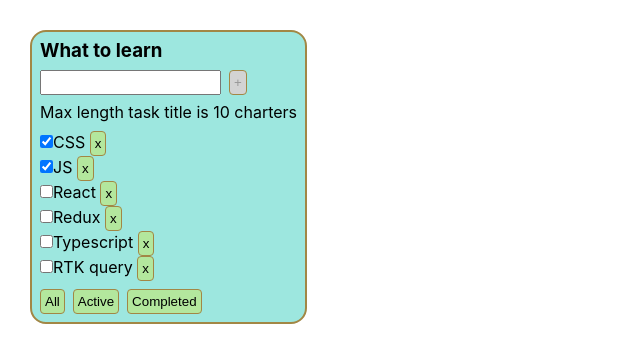
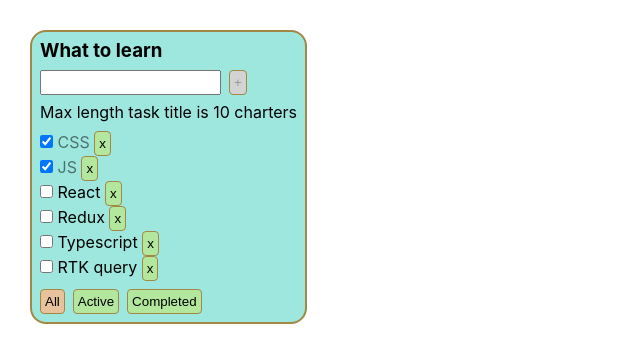
Before and after one commit to golzi99/TodoList, a React (Create React App) app: page / in a window 1280 px wide. Shown: the top 362 px of the page, without its empty margins (0-640 px from the left). Built offline with nearby package versions, Linux system fonts and the light colour scheme.

Commit message:
30.08.2024 add interactive with user opacity on done tasks and add active state on filter buttons

```diff
--- a/src/App.tsx
+++ b/src/App.tsx
@@ -21,13 +21,16 @@ function App() {
     }
 
     const taskDone = (id: string, checked: boolean) => {
-        const doneTasks = tasks.map(t => {
-            if (t.id === id) {
-                return {...t, isDone:checked}
-            }
-            return t
-        })
-        setTasks(doneTasks)
+        const task = tasks.find(t => t.id === id)
+        if (task)
+            task.isDone = checked
+        // const doneTasks = tasks.map(t => {
+        //     if (t.id === id) {
+        //         return {...t, isDone:checked}
+        //     }
+        //     return t
+        // })
+        setTasks([...tasks])
     }
 
     const changeFilter = (value: FilterValuesType) => {
@@ -54,6 +57,7 @@ function App() {
                       changeFilter={changeFilter}
                       addTask={addTask}
                       taskDone={taskDone}
+                      filter={filter}
             />
         </div>
     );
--- a/src/components/Button.tsx
+++ b/src/components/Button.tsx
@@ -5,29 +5,31 @@ import {myTheme} from '../styles/Theme.styled';
 type ButtonProps = {
     title: string,
     callBack: () => void,
-    disabled?: boolean
+    disabled?: boolean,
+    activeButton?: boolean
 }
 
-export const Button = ({title, callBack, disabled}: ButtonProps) => {
+export const Button = ({title, callBack, disabled, activeButton}: ButtonProps) => {
 
     const onClickButtonHandler = () => {
         callBack()
     }
 
-
     return (
         <StyledButton
             onClick={onClickButtonHandler}
-            disabled={disabled}>
+            disabled={disabled}
+            activeButton={activeButton}>
             {title}
         </StyledButton>
     );
 };
 
-const StyledButton = styled.button`
+const StyledButton = styled.button<{ disabled?: boolean; activeButton?: boolean }>`
   position: relative;
   display: inline-block;
-  background-color: ${props => !props.disabled ? myTheme.colors.lightGreen : myTheme.colors.lightGrey};
+  background-color: ${(props) =>
+          props.activeButton ? myTheme.colors.lightOrange : props.disabled ? myTheme.colors.lightGrey : myTheme.colors.lightGreen};
   padding: 4px;
   border: ${myTheme.colors.borderColor} 1px solid;
   border-radius: 4px;
--- a/src/components/Input.tsx
+++ b/src/components/Input.tsx
@@ -25,3 +25,7 @@ export const Input = ({title, setTitle, onEnter}: InputProps) => {
         />
     );
 };
+//
+// const InputWithError = styled.input`
+//   border: ${props => !props.value ? `${myTheme.colors.borderColor} 1px solid` : `red 1px solid` };
+// `
--- a/src/components/Todolist.tsx
+++ b/src/components/Todolist.tsx
@@ -9,23 +9,25 @@ import {Input} from './Input';
 type TodolistProps = {
     title: string,
     tasks: Array<TaskPropsType>,
+    filter: FilterValuesType,
     removeTask: (id: string) => void,
     changeFilter: (value: FilterValuesType) => void,
     addTask: (title: string) => void,
     taskDone: (id: string, checked: boolean) => void
 }
 
-export const Todolist = ({title, tasks, removeTask, changeFilter, addTask, taskDone}: TodolistProps) => {
+export const Todolist = ({title, tasks, removeTask, changeFilter, addTask, taskDone, filter}: TodolistProps) => {
 
     const [inputTaskTitle, setInputTask] = useState('')
 
     const isInputButtonDisabled = !inputTaskTitle
     const userLengthMessage = `You have ${10 - inputTaskTitle.length} characters left`
     const userErrorLengthMessage = inputTaskTitle.length > 10
+    const lineOfSpaceError = !inputTaskTitle.trim()
 
     const addTaskOnClick = () => {
-        if (!isInputButtonDisabled && !userErrorLengthMessage) {
-            addTask(inputTaskTitle)
+        if (!isInputButtonDisabled && !userErrorLengthMessage && !lineOfSpaceError) {
+            addTask(inputTaskTitle.trim())
             setInputTask('')
         }
     }
@@ -34,11 +36,13 @@ export const Todolist = ({title, tasks, removeTask, changeFilter, addTask, taskD
         removeTask(id)
     }
 
-    const onChangeCheckedTask = (id: string, event: ChangeEvent<HTMLInputElement>) => {
+    const onChangeStatus = (id: string, event: ChangeEvent<HTMLInputElement>) => {
         taskDone(id, event.currentTarget.checked)
     }
 
-    const setFilterHandlerCreator = (newFilterValue: FilterValuesType) => () => changeFilter(newFilterValue)
+    const setFilterHandlerCreator = (newFilterValue: FilterValuesType) => () => {
+        changeFilter(newFilterValue)
+    }
 
     const tasksList: Array<JSX.Element> = tasks.map((task) => {
         const onRemoveHandler = () => removeTaskOnClick(task.id)
@@ -47,9 +51,9 @@ export const Todolist = ({title, tasks, removeTask, changeFilter, addTask, taskD
             <li key={task.id}>
                 <input type="checkbox"
                        checked={task.isDone}
-                       onChange={(event) => onChangeCheckedTask(task.id, event)}
+                       onChange={(event) => onChangeStatus(task.id, event)}
                 />
-                <span>{task.title} </span>
+                <TaskIsDone done={task.isDone.toString()}> {task.title} </TaskIsDone>
                 <Button title={'x'} callBack={onRemoveHandler}/>
             </li>
         )
@@ -61,20 +65,23 @@ export const Todolist = ({title, tasks, removeTask, changeFilter, addTask, taskD
             <FlexWrapper gap={'8px'}>
                 <Input title={inputTaskTitle} setTitle={setInputTask} onEnter={addTaskOnClick}/>
                 <Button title={'+'} callBack={addTaskOnClick}
-                        disabled={isInputButtonDisabled || userErrorLengthMessage}/>
+                        disabled={isInputButtonDisabled || userErrorLengthMessage || lineOfSpaceError}/>
             </FlexWrapper>
             {isInputButtonDisabled && <p>Max length task title is 10 charters</p>}
-            {(!isInputButtonDisabled && !userErrorLengthMessage) && <p>${userLengthMessage}</p>}
-            {userErrorLengthMessage && <p style={{color: 'red'}}>Task title is to long</p>}
+            {!isInputButtonDisabled && lineOfSpaceError && <ErrorMessage>Line of spaces is not a task!</ErrorMessage>}
+            {(!isInputButtonDisabled && !userErrorLengthMessage && !lineOfSpaceError) && <p>${userLengthMessage}</p>}
+            {userErrorLengthMessage && <ErrorMessage>Task title is to long</ErrorMessage>}
             {tasks.length === 0 ? <p>Тасок нет</p> :
                 <ul>
                     {tasksList}
                 </ul>
             }
             <FlexWrapper gap={'8px'}>
-                <Button title={'All'} callBack={setFilterHandlerCreator('all')}/>
-                <Button title={'Active'} callBack={setFilterHandlerCreator('active')}/>
-                <Button title={'Completed'} callBack={setFilterHandlerCreator('completed')}/>
+                <Button activeButton={filter === 'all'} title={'All'} callBack={setFilterHandlerCreator('all')}/>
+                <Button activeButton={filter === 'active'} title={'Active'}
+                               callBack={setFilterHandlerCreator('active')}/>
+                <Button activeButton={filter === 'completed'} title={'Completed'}
+                               callBack={setFilterHandlerCreator('completed')}/>
             </FlexWrapper>
         </StyledTodoList>
     )
@@ -86,3 +93,11 @@ const StyledTodoList = styled(FlexWrapper)`
   border: ${myTheme.colors.borderColor} 2px solid;
   border-radius: 16px;
 `
+
+const ErrorMessage = styled.p`
+  color: red;
+`
+
+const TaskIsDone = styled.span<{done: string}>`
+  opacity: ${props => props.done === 'true' ? 0.5 : 1};
+`
```
